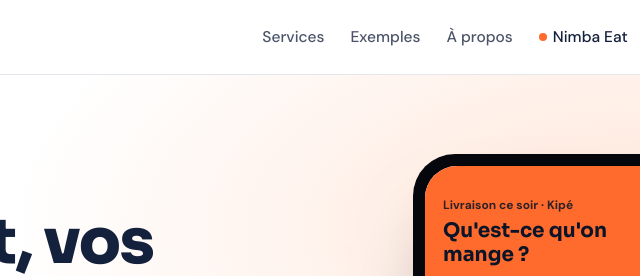
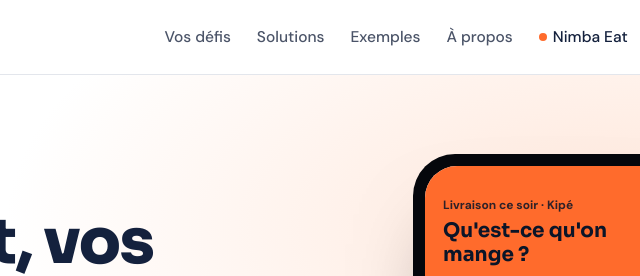
Before and after one commit to bahabdoulaye944/innovconsulting-site, a plain HTML site: page nimba-eat.html in a window 1280 px wide. Shown: the top 276 px of the page, 389-1029 px from the left. Drawn offline with Linux system fonts and the light colour scheme.

Commit message:
Liens du menu Nimba Eat et mentions sur le formulaire
Co-Authored-By: Claude Opus 5.5 <noreply@anthropic.com>
Claude-Session: https://claude.ai/code/session_01Tj6a6YbKcUs1eakS5hUoES

```diff
--- a/nimba-eat.html
+++ b/nimba-eat.html
@@ -25,7 +25,8 @@
       <span class="brand-name"><b>INNOV</b><span>CONSULTING</span></span>
     </a>
     <nav class="menu" aria-label="Navigation principale">
-      <a href="./#services">Services</a>
+      <a href="./#defis">Vos défis</a>
+      <a href="./#solutions">Solutions</a>
       <a href="./#exemples">Exemples</a>
       <a href="./#a-propos">À propos</a>
       <a class="menu-product" href="nimba-eat.html" aria-current="page">Nimba Eat</a>
```
Also changed, not shown: mentions-legales.html (+1 -1 lines).
